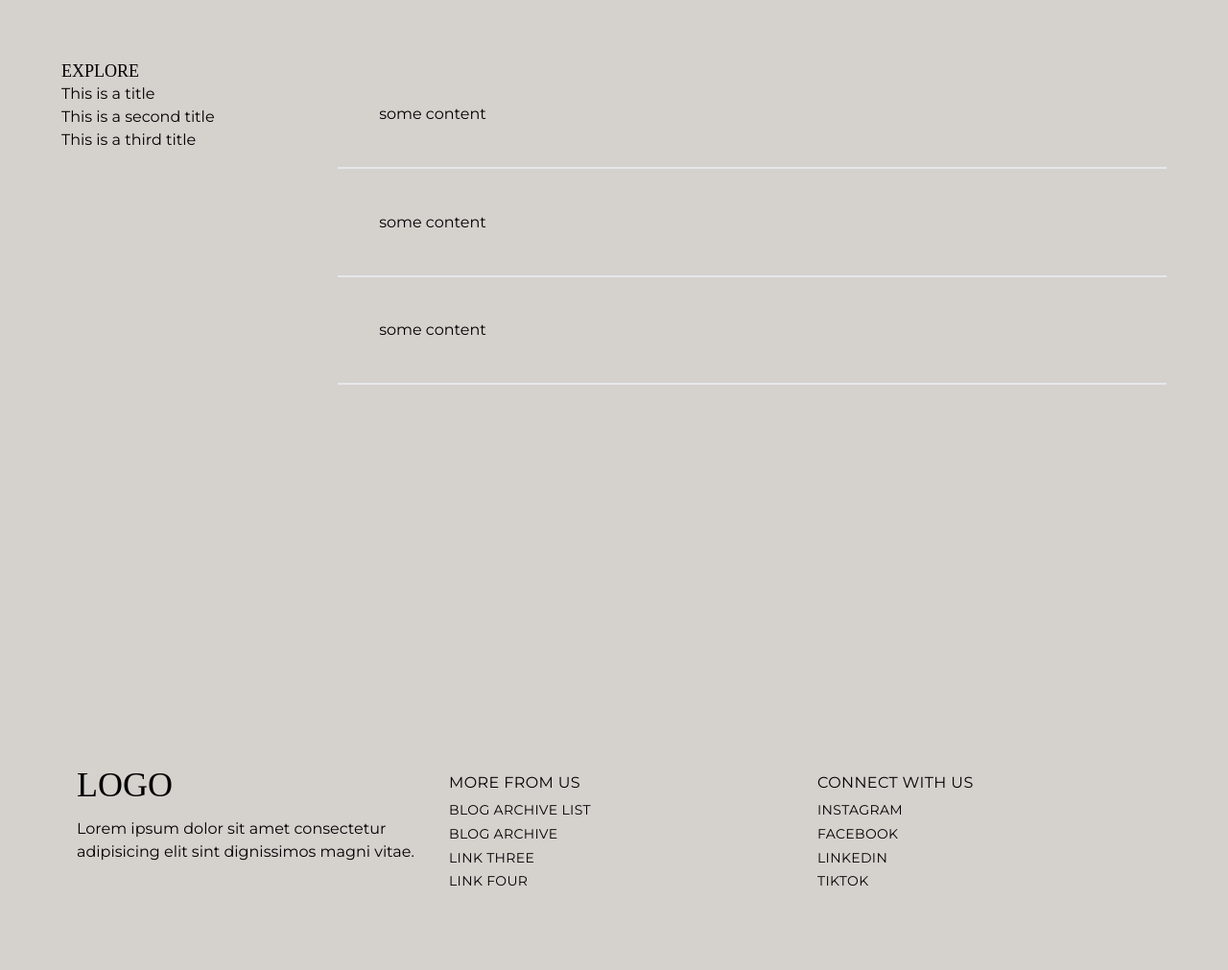
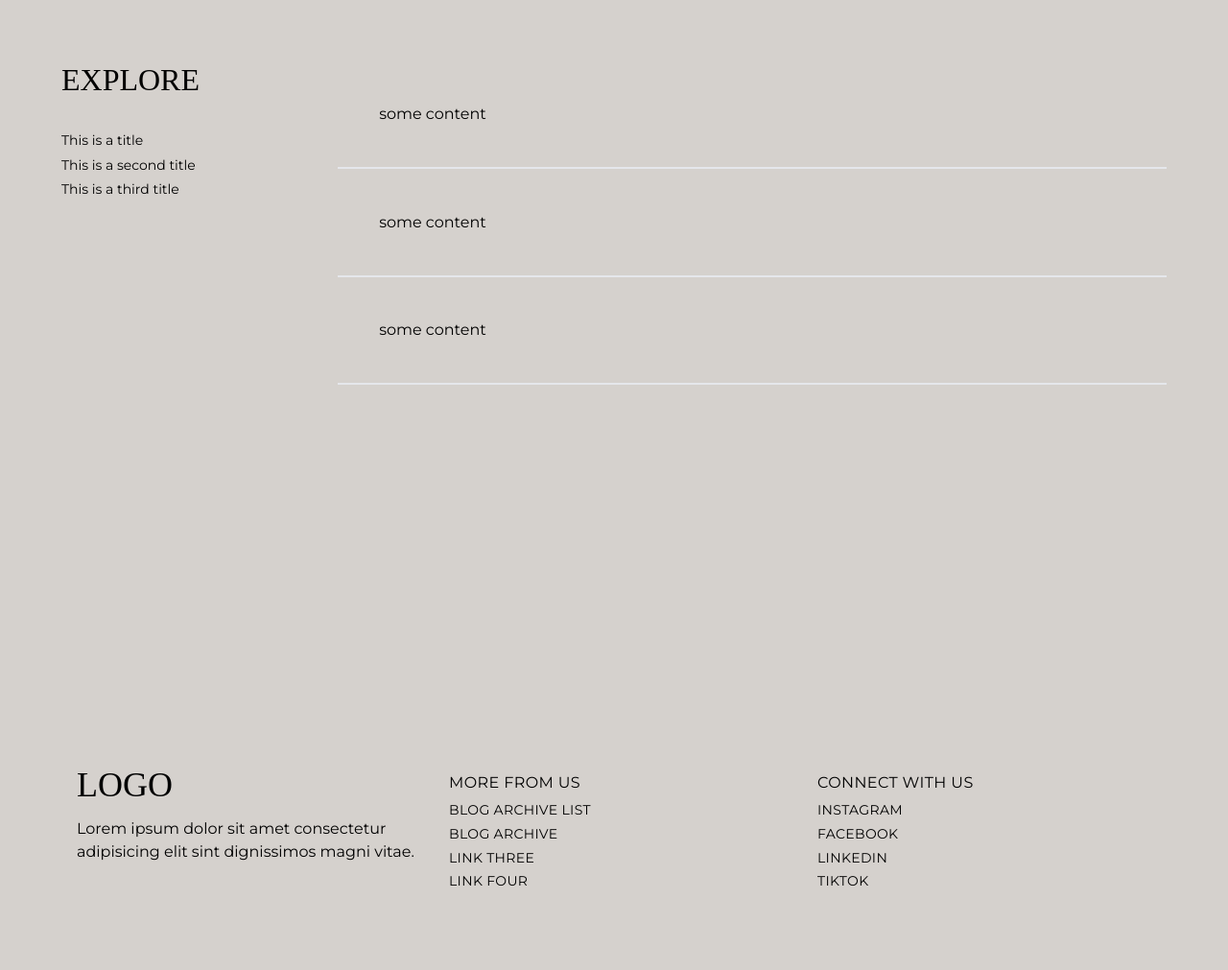
Before and after one commit to jessicaholzCSC/travel-magazine, a Jekyll site: the page built from members-area.html, in a window 1280 px wide. Shown: the part 562-1573 px from the top of the page at 96% size. Built offline with Jekyll 4.4.1, drawn with Linux system fonts in a browser that asks for light colours; some web fonts are replaced; comment, search, counter and statistics services are not loaded.

Commit message:
Update members-area.html

```diff
--- a/members-area.html
+++ b/members-area.html
@@ -43,9 +43,9 @@ seo:
 <section class="min-h-80 p-5p grid grid-cols-4">
 
     <div class="col-span-1">
-            <h2 class="uppercase font-serif text-lg"> Explore </h2>
+            <h2 class="text-2xl font-serif mb-8 text-[2rem] uppercase"> Explore </h2>
             {% for item in page.members-content %}
-            <a href="#{{item.title | slugify }}" class="block"> {{item.title}}</a>
+            <a href="#{{item.title | slugify }}" class="block text-sm font-sans-serif leading-[1.8]"> {{item.title}}</a>
             {% endfor %}
 
     </div>
```
